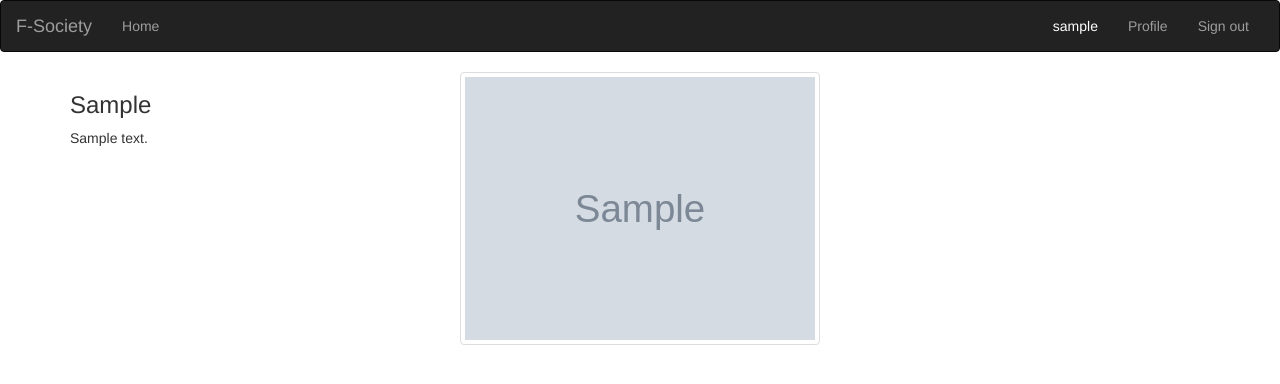
After one commit to Vitalis-Kirui/Personal-Blog, a Flask app: a page that uses app/templates/navbar.html in a window 1280 px wide. The commit adds this page. Shown: the top 384 px of the page. Run offline with Flask 2, Linux system fonts and the light colour scheme; a user stored in the database is signed in; tables that the repository leaves empty hold one stand-in row (values such as "Sample post"); grey boxes marked "Sample" are stand-in pictures; some libraries are stand-ins or nearby versions.

Commit message:
adding user profile page

```diff
--- a/app/main/views.py
+++ b/app/main/views.py
@@ -1,7 +1,8 @@
-from flask import render_template
+from flask import render_template,request,redirect,url_for,abort
 from . import main
 from ..requests import get_quote
 from flask_login import login_required
+from ..models import User
 
 @main.route('/', methods=["GET"])
 def index():
@@ -11,3 +12,12 @@ def index():
     '''
     quote = get_quote()
     return render_template('index.html', quote=quote)
+
+@main.route('/user/<uname>')
+def profile(uname):
+    user = User.query.filter_by(username = uname).first()
+
+    if user is None:
+        abort(404)
+
+    return render_template("profile/profile.html", user = user)
--- a/app/models.py
+++ b/app/models.py
@@ -14,6 +14,8 @@ class User(UserMixin,db.Model):
     id = db.Column(db.Integer,primary_key = True)
     username = db.Column(db.String(255),index = True)
     email = db.Column(db.String(255),unique = True,index = True)
+    bio = db.Column(db.String(255))
+    profile_pic_path = db.Column(db.String())
     password_hash = db.Column(db.String(255))
 
     @property
--- a/app/templates/navbar.html
+++ b/app/templates/navbar.html
@@ -16,6 +16,7 @@
             <ul class="nav navbar-nav navbar-right">
                 {% if current_user.is_authenticated %}
                 <li style="color:white;padding:15px;">{{current_user.username}}</li>
+                <li><a href="{{url_for('main.profile',uname=current_user.username)}}">Profile</a></li>
                 <li><a href="{{url_for('auth.logout')}}">Sign out</a></li>
                 {% else %}
                 <li><a href="{{url_for('auth.login')}}">Sign in</a></li>
--- /dev/null
+++ b/app/templates/profile/profile.html
@@ -0,0 +1,29 @@
+{% extends 'base.html'%}
+
+{% block content %}
+<div class="container">
+    <div class="row">
+        <!-- displaying  Username-->
+        <div class="col-md-4">
+            <h3> {{user.username| capitalize}} </h3>
+
+            <!--Displaying user bio-->
+            {% if user.bio %}
+            <p> {{user.bio}}</p>
+            {%else%}
+            <p> {{user.username| capitalize}} has no bio </p>
+            {% endif %}
+        </div>
+
+        <!--Display profile photo-->
+        <div class="col-md-4">
+
+            {% if user.profile_pic_path %}
+            <img src="{{url_for('static',filename=user.profile_pic_path)}}" alt="" class="img-thumbnail">
+            {%else%}
+            <p>No profile picture</p>
+            {% endif %}
+        </div>
+    </div>
+</div>
+{% endblock %}
```
Also changed, not shown: migrations/versions/5524d81e8c66_adding_2_columns_to_user_class_model.py (added, +30 -0 lines).
